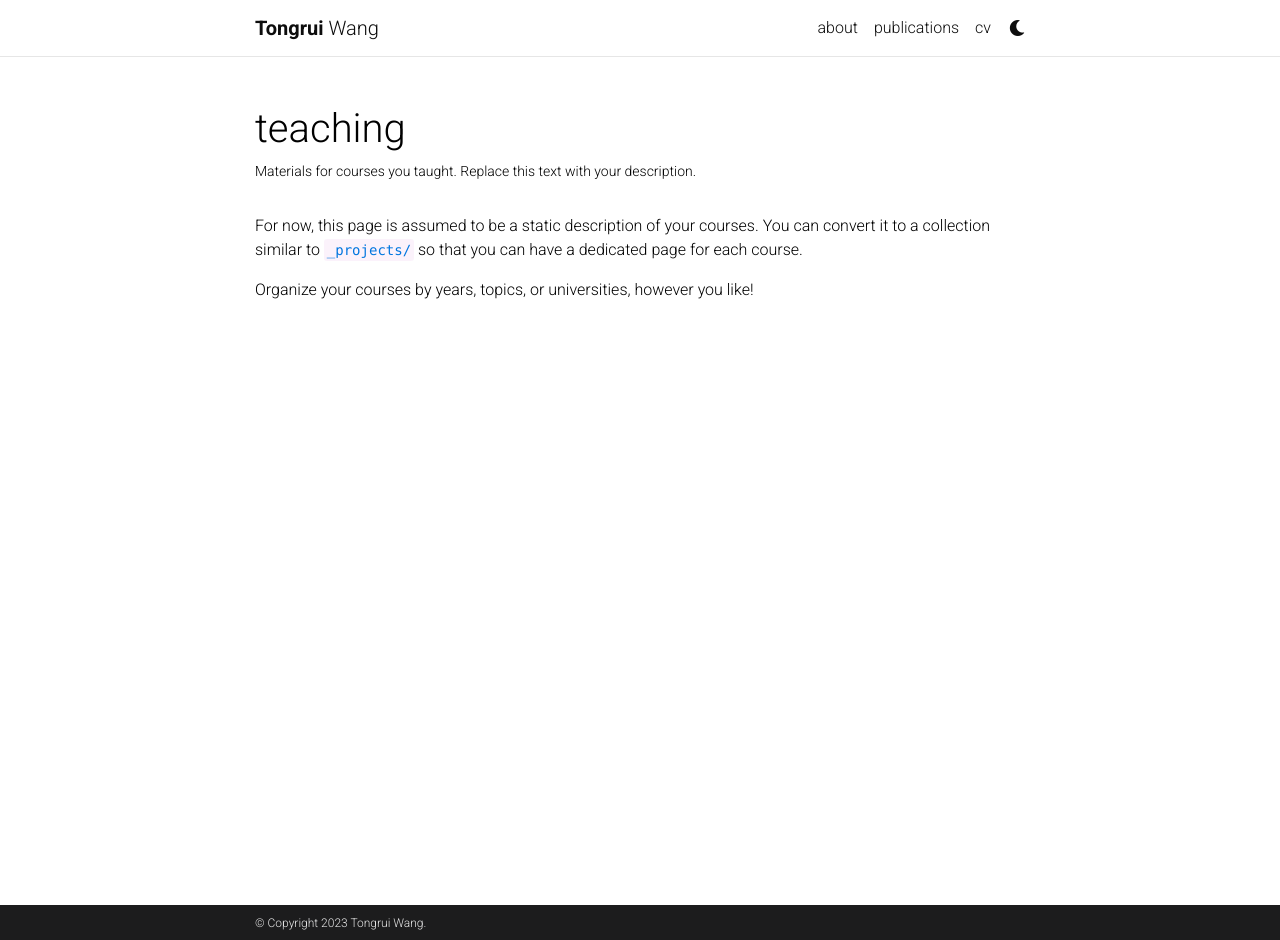
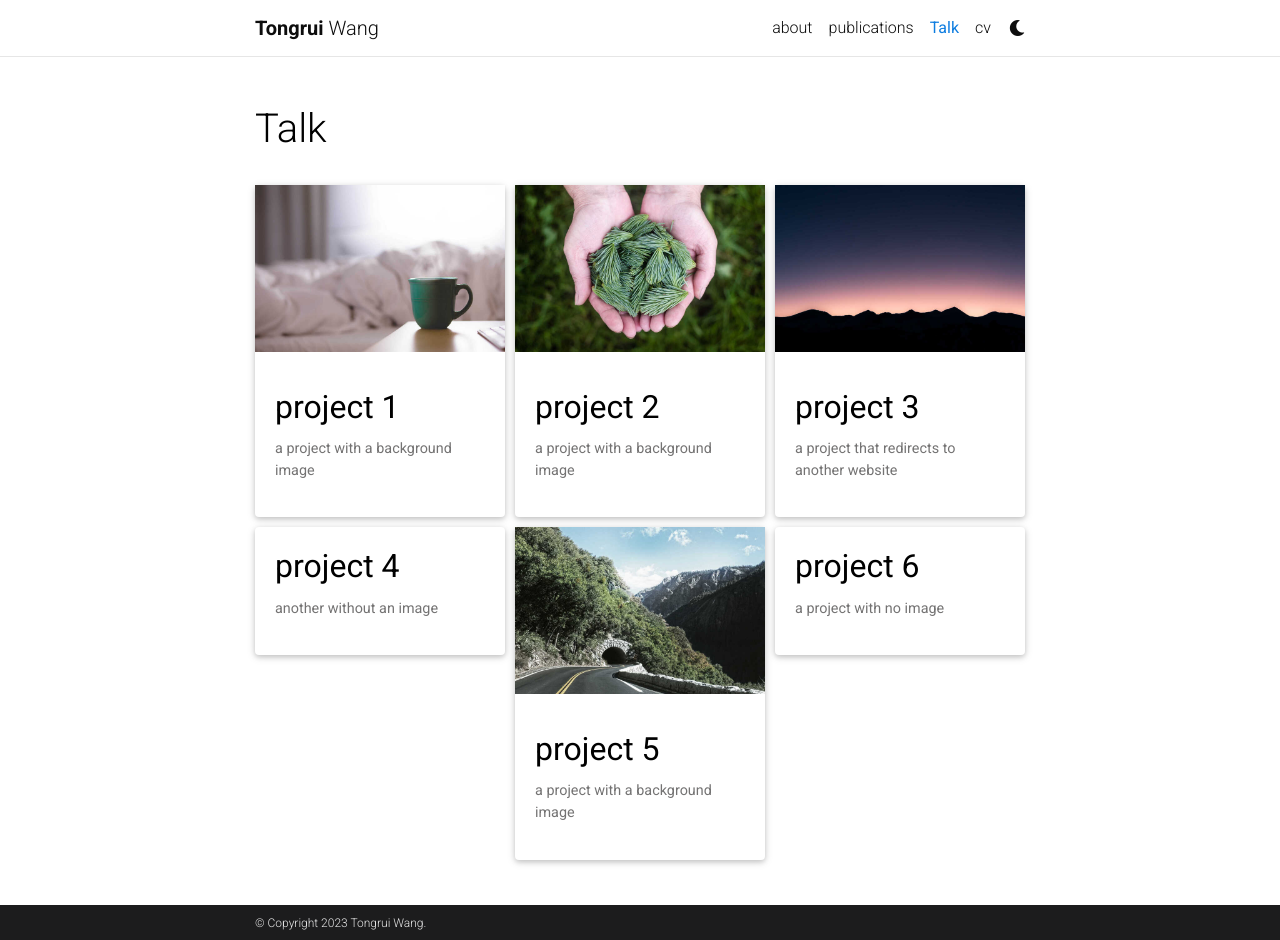
Before and after one commit to XilunL/XilunL.github.io, a Jekyll site: the page built from _pages/teaching.md, in a window 1280 px wide and 940 px high. Built offline with Jekyll 4.4.1, drawn with Linux system fonts in a browser that asks for light colours; full-size pictures stand in for the smaller copies a plugin makes; comment, search, counter and statistics services are not loaded; a style sheet for code colours, icons or effects is not loaded.

Commit message:
Update teaching.md

```diff
--- a/_pages/teaching.md
+++ b/_pages/teaching.md
@@ -1,12 +1,56 @@
 ---
 layout: page
 permalink: /teaching/
-title: teaching
-description: Materials for courses you taught. Replace this text with your description.
-nav: false
-nav_order: 5
+title: Talk
+description:
+nav: true
+nav_order: 3
 ---
 
-For now, this page is assumed to be a static description of your courses. You can convert it to a collection similar to `_projects/` so that you can have a dedicated page for each course.
+<!-- pages/projects.md -->
+<div class="projects">
+{%- if site.enable_project_categories and page.display_categories %}
+  <!-- Display categorized projects -->
+  {%- for category in page.display_categories %}
+  <h2 class="category">{{ category }}</h2>
+  {%- assign categorized_projects = site.projects | where: "category", category -%}
+  {%- assign sorted_projects = categorized_projects | sort: "importance" %}
+  <!-- Generate cards for each project -->
+  {% if page.horizontal -%}
+  <div class="container">
+    <div class="row row-cols-2">
+    {%- for project in sorted_projects -%}
+      {% include projects_horizontal.html %}
+    {%- endfor %}
+    </div>
+  </div>
+  {%- else -%}
+  <div class="grid">
+    {%- for project in sorted_projects -%}
+      {% include projects.html %}
+    {%- endfor %}
+  </div>
+  {%- endif -%}
+  {% endfor %}
 
-Organize your courses by years, topics, or universities, however you like!
+{%- else -%}
+<!-- Display projects without categories -->
+  {%- assign sorted_projects = site.projects | sort: "importance" -%}
+  <!-- Generate cards for each project -->
+  {% if page.horizontal -%}
+  <div class="container">
+    <div class="row row-cols-2">
+    {%- for project in sorted_projects -%}
+      {% include projects_horizontal.html %}
+    {%- endfor %}
+    </div>
+  </div>
+  {%- else -%}
+  <div class="grid">
+    {%- for project in sorted_projects -%}
+      {% include projects.html %}
+    {%- endfor %}
+  </div>
+  {%- endif -%}
+{%- endif -%}
+</div>
```
